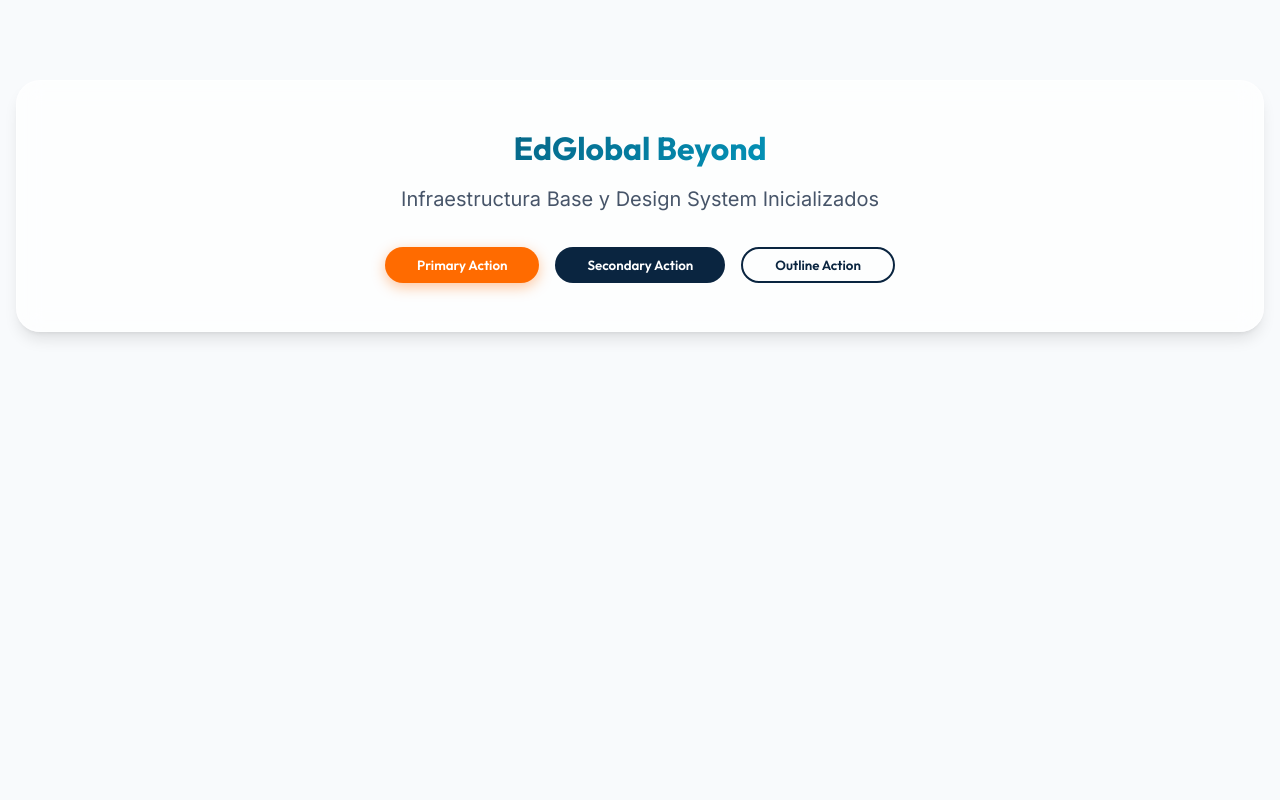
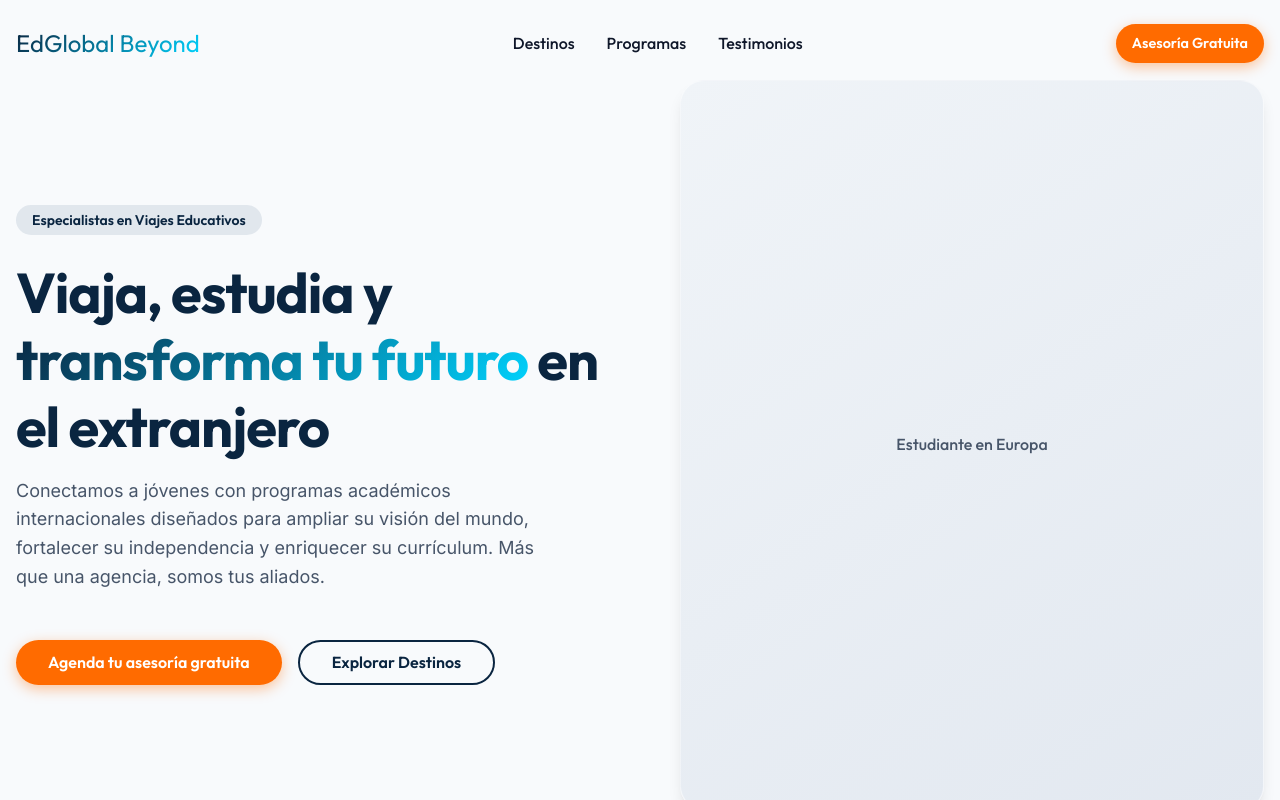
Before and after one commit to ingsotoshark-arch/edglobal, a React (Vite) app: page / in a window 1280 px wide. Shown: the top 800 px of the page. Built offline with nearby package versions, Linux system fonts and the light colour scheme.

Commit message:
feat: implement hero, navbar and destinations core components

```diff
--- a/src/App.jsx
+++ b/src/App.jsx
@@ -1,22 +1,17 @@
+import Navbar from './components/Navbar/Navbar'
+import Hero from './components/Hero/Hero'
+import Destinations from './components/Destinations/Destinations'
 import './App.css'
 
 function App() {
   return (
-    <div className="container" style={{ paddingTop: 'var(--spacing-3xl)' }}>
-      <div className="glass-panel" style={{ padding: 'var(--spacing-2xl)', textAlign: 'center' }}>
-        <h1 className="text-gradient" style={{ marginBottom: 'var(--spacing-md)' }}>
-          EdGlobal Beyond
-        </h1>
-        <p style={{ color: 'var(--color-text-secondary)', marginBottom: 'var(--spacing-xl)', fontSize: '1.25rem' }}>
-          Infraestructura Base y Design System Inicializados
-        </p>
-        <div style={{ display: 'flex', gap: 'var(--spacing-md)', justifyContent: 'center' }}>
-          <button className="btn btn-primary">Primary Action</button>
-          <button className="btn btn-secondary">Secondary Action</button>
-          <button className="btn btn-outline">Outline Action</button>
-        </div>
-      </div>
-    </div>
+    <>
+      <Navbar />
+      <main>
+        <Hero />
+        <Destinations />
+      </main>
+    </>
   )
 }
 
--- /dev/null
+++ b/src/components/Destinations/Destinations.css
@@ -0,0 +1,98 @@
+.destinations {
+  padding: var(--spacing-3xl) 0;
+  background-color: var(--color-surface);
+}
+
+.section-header {
+  text-align: center;
+  margin-bottom: var(--spacing-3xl);
+  max-width: 700px;
+  margin-left: auto;
+  margin-right: auto;
+}
+
+.section-title {
+  font-size: 2.5rem;
+  margin-bottom: var(--spacing-md);
+}
+
+.section-subtitle {
+  color: var(--color-text-secondary);
+  font-size: 1.125rem;
+}
+
+.destinations-grid {
+  display: grid;
+  grid-template-columns: repeat(auto-fill, minmax(300px, 1fr));
+  gap: var(--spacing-xl);
+}
+
+.destination-card {
+  overflow: hidden;
+  transition: transform var(--transition-normal), box-shadow var(--transition-normal);
+  cursor: pointer;
+  display: flex;
+  flex-direction: column;
+}
+
+.destination-card:hover {
+  transform: translateY(-10px);
+  box-shadow: var(--shadow-lg);
+}
+
+.card-image-placeholder {
+  height: 200px;
+  background: linear-gradient(135deg, var(--color-primary-light), var(--color-primary));
+  display: flex;
+  align-items: center;
+  justify-content: center;
+}
+
+.card-icon {
+  font-size: 4rem;
+  filter: drop-shadow(0 4px 6px rgba(0,0,0,0.2));
+}
+
+.card-content {
+  padding: var(--spacing-lg);
+  flex-grow: 1;
+  display: flex;
+  flex-direction: column;
+}
+
+.card-title {
+  font-size: 1.5rem;
+  margin-bottom: var(--spacing-xs);
+}
+
+.card-city {
+  color: var(--color-secondary);
+  font-weight: 600;
+  font-size: 0.875rem;
+  margin-bottom: var(--spacing-sm);
+  display: block;
+}
+
+.card-desc {
+  color: var(--color-text-secondary);
+  font-size: 0.95rem;
+  margin-bottom: var(--spacing-lg);
+  flex-grow: 1;
+}
+
+.card-link {
+  color: var(--color-primary);
+  font-weight: 600;
+  font-family: var(--font-heading);
+  display: flex;
+  align-items: center;
+  justify-content: space-between;
+}
+
+.card-link span {
+  transition: transform var(--transition-fast);
+}
+
+.destination-card:hover .card-link span {
+  transform: translateX(5px);
+}
--- /dev/null
+++ b/src/components/Destinations/Destinations.jsx
@@ -0,0 +1,44 @@
+import React from 'react';
+import './Destinations.css';
+
+const destinationsData = [
+  { id: 1, name: 'Reino Unido', city: 'Manchester / Londres', icon: '🇬🇧', desc: 'Clima, historia y prestigio académico de primer nivel.' },
+  { id: 2, name: 'Canadá', city: 'Toronto / Vancouver', icon: '🇨🇦', desc: 'Paisajes majestuosos y una de las sociedades más seguras.' },
+  { id: 3, name: 'España', city: 'Madrid / Barcelona', icon: '🇪🇸', desc: 'Arquitectura impresionante y facilidad para integrarse.' },
+  { id: 4, name: 'Italia', city: 'Florencia / Roma', icon: '🇮🇹', desc: 'Arte, cultura y tradición en un entorno inmersivo.' },
+  { id: 5, name: 'República Checa', city: 'Praga', icon: '🇨🇿', desc: 'Explora el Castillo y el Puente de Carlos en una ciudad mágica.' },
+  { id: 6, name: 'Japón', city: 'Tokio / Kioto', icon: '🇯🇵', desc: 'Tecnología futurista conviviendo con templos milenarios.' }
+];
+
+const Destinations = () => {
+  return (
+    <section id="destinos" className="destinations">
+      <div className="container">
+        <div className="section-header">
+          <h2 className="section-title">El mundo es tu aula</h2>
+          <p className="section-subtitle">
+            Elige entre los mejores destinos internacionales para vivir una experiencia inolvidable.
+          </p>
+        </div>
+
+        <div className="destinations-grid">
+          {destinationsData.map((dest) => (
+            <div key={dest.id} className="destination-card glass-panel">
+              <div className="card-image-placeholder">
+                <span className="card-icon">{dest.icon}</span>
+              </div>
+              <div className="card-content">
+                <h3 className="card-title">{dest.name}</h3>
+                <span className="card-city">{dest.city}</span>
+                <p className="card-desc">{dest.desc}</p>
+                <a href="#contacto" className="card-link">Ver programas <span>→</span></a>
+              </div>
+            </div>
+          ))}
+        </div>
+      </div>
+    </section>
+  );
+};
+
+export default Destinations;
--- /dev/null
+++ b/src/components/Hero/Hero.css
@@ -0,0 +1,100 @@
+.hero {
+  position: relative;
+  min-height: 100vh;
+  display: flex;
+  align-items: center;
+  padding-top: var(--spacing-3xl);
+  overflow: hidden;
+}
+
+.hero-bg-glow {
+  position: absolute;
+  top: -10%;
+  right: -5%;
+  width: 600px;
+  height: 600px;
+  background: radial-gradient(circle, rgba(0,212,255,0.15) 0%, rgba(26,62,109,0) 70%);
+  border-radius: 50%;
+  z-index: -1;
+}
+
+.hero-content {
+  display: grid;
+  grid-template-columns: 1fr 1fr;
+  gap: var(--spacing-3xl);
+  align-items: center;
+}
+
+.badge {
+  display: inline-block;
+  padding: var(--spacing-xs) var(--spacing-md);
+  background-color: rgba(26, 62, 109, 0.1);
+  color: var(--color-primary);
+  border-radius: var(--radius-full);
+  font-family: var(--font-heading);
+  font-size: 0.875rem;
+  font-weight: 600;
+  margin-bottom: var(--spacing-lg);
+}
+
+.hero-title {
+  font-size: 3.5rem;
+  margin-bottom: var(--spacing-md);
+  letter-spacing: -0.02em;
+}
+
+.hero-subtitle {
+  font-size: 1.125rem;
+  color: var(--color-text-secondary);
+  margin-bottom: var(--spacing-2xl);
+  max-width: 90%;
+}
+
+.hero-actions {
+  display: flex;
+  gap: var(--spacing-md);
+}
+
+.hero-visual {
+  position: relative;
+}
+
+.image-placeholder {
+  width: 100%;
+  aspect-ratio: 4/5;
+  display: flex;
+  align-items: center;
+  justify-content: center;
+  background: linear-gradient(145deg, #f0f4f8, #e2e8f0);
+}
+
+.placeholder-text {
+  color: var(--color-text-secondary);
+  font-family: var(--font-heading);
+  font-weight: 500;
+}
+
+@media (max-width: 992px) {
+  .hero-content {
+    grid-template-columns: 1fr;
+    text-align: center;
+  }
+  .hero-subtitle {
+    margin: 0 auto var(--spacing-2xl) auto;
+  }
+  .hero-actions {
+    justify-content: center;
+  }
+  .badge {
+    margin-top: var(--spacing-xl);
+  }
+}
+
+@media (max-width: 576px) {
+  .hero-title {
+    font-size: 2.5rem;
+  }
+  .hero-actions {
+    flex-direction: column;
+  }
+}
--- /dev/null
+++ b/src/components/Hero/Hero.jsx
@@ -0,0 +1,39 @@
+import React from 'react';
+import './Hero.css';
+
+const Hero = () => {
+  return (
+    <section className="hero">
+      {/* Background decoration */}
+      <div className="hero-bg-glow"></div>
+
+      <div className="container hero-content">
+        <div className="hero-text">
+          <span className="badge">Especialistas en Viajes Educativos</span>
+          <h1 className="hero-title">
+            Viaja, estudia y <span className="text-gradient">transforma tu futuro</span> en el extranjero
+          </h1>
+          <p className="hero-subtitle">
+            Conectamos a jóvenes con programas académicos internacionales diseñados para ampliar su visión del mundo, fortalecer su independencia y enriquecer su currículum. Más que una agencia, somos tus aliados.
+          </p>
+          <div className="hero-actions">
+            <a href="https://wa.me/1234567890" target="_blank" rel="noreferrer" className="btn btn-primary">
+              Agenda tu asesoría gratuita
+            </a>
+            <a href="#destinos" className="btn btn-outline">
+              Explorar Destinos
+            </a>
+          </div>
+        </div>
+        <div className="hero-visual">
+          <div className="glass-panel image-placeholder">
+            {/* Real image from Drive will go here */}
+            <div className="placeholder-text">Estudiante en Europa</div>
+          </div>
+        </div>
+      </div>
+    </section>
+  );
+};
+
+export default Hero;
--- /dev/null
+++ b/src/components/Navbar/Navbar.css
@@ -0,0 +1,54 @@
+.navbar {
+  position: fixed;
+  top: 0;
+  left: 0;
+  width: 100%;
+  z-index: 1000;
+  transition: all var(--transition-normal);
+  padding: var(--spacing-lg) 0;
+}
+
+.navbar.scrolled {
+  padding: var(--spacing-md) 0;
+  border-radius: 0;
+  border-left: none;
+  border-right: none;
+  border-top: none;
+}
+
+.navbar-content {
+  display: flex;
+  justify-content: space-between;
+  align-items: center;
+}
+
+.logo span {
+  font-size: 1.5rem;
+  font-family: var(--font-heading);
+}
+
+.nav-links {
+  display: flex;
+  gap: var(--spacing-xl);
+}
+
+.nav-links a {
+  font-family: var(--font-heading);
+  font-weight: 500;
+  color: var(--color-text-primary);
+}
+
+.nav-links a:hover {
+  color: var(--color-secondary);
+}
+
+.btn-sm {
+  padding: var(--spacing-sm) var(--spacing-md);
+  font-size: 0.9rem;
+}
+
+@media (max-width: 768px) {
+  .nav-links {
+    display: none;
+  }
+}
--- /dev/null
+++ b/src/components/Navbar/Navbar.jsx
@@ -0,0 +1,34 @@
+import React, { useState, useEffect } from 'react';
+import './Navbar.css'; // Optional specific styling if not fully covered by global
+
+const Navbar = () => {
+  const [scrolled, setScrolled] = useState(false);
+
+  useEffect(() => {
+    const handleScroll = () => setScrolled(window.scrollY > 50);
+    window.addEventListener('scroll', handleScroll);
+    return () => window.removeEventListener('scroll', handleScroll);
+  }, []);
+
+  return (
+    <nav className={`navbar ${scrolled ? 'scrolled glass-panel' : ''}`}>
+      <div className="container navbar-content">
+        <div className="logo">
+          <span className="text-gradient font-bold">EdGlobal Beyond</span>
+        </div>
+        <ul className="nav-links">
+          <li><a href="#destinos">Destinos</a></li>
+          <li><a href="#programas">Programas</a></li>
+          <li><a href="#testimonios">Testimonios</a></li>
+        </ul>
+        <div className="nav-actions">
+          <a href="https://wa.me/1234567890" target="_blank" rel="noreferrer" className="btn btn-primary btn-sm">
+            Asesoría Gratuita
+          </a>
+        </div>
+      </div>
+    </nav>
+  );
+};
+
+export default Navbar;
```
